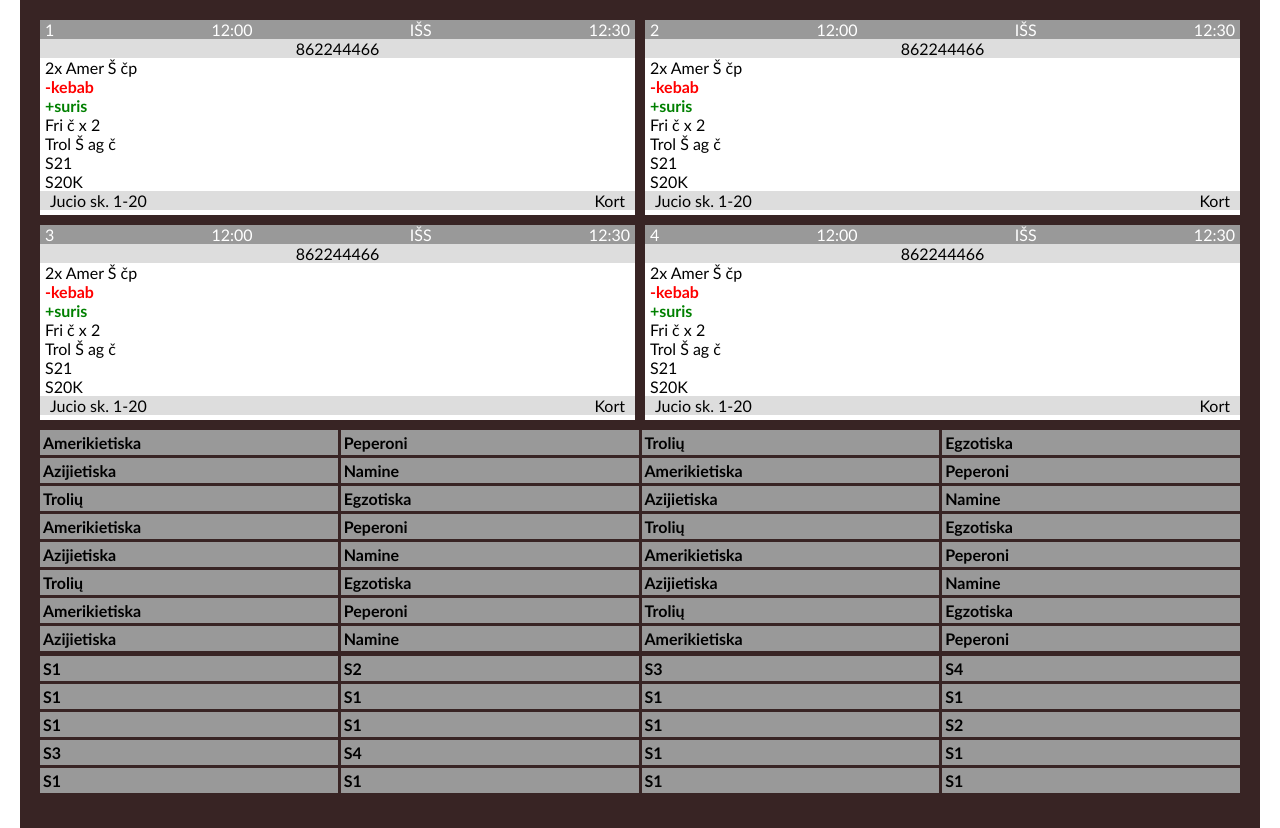
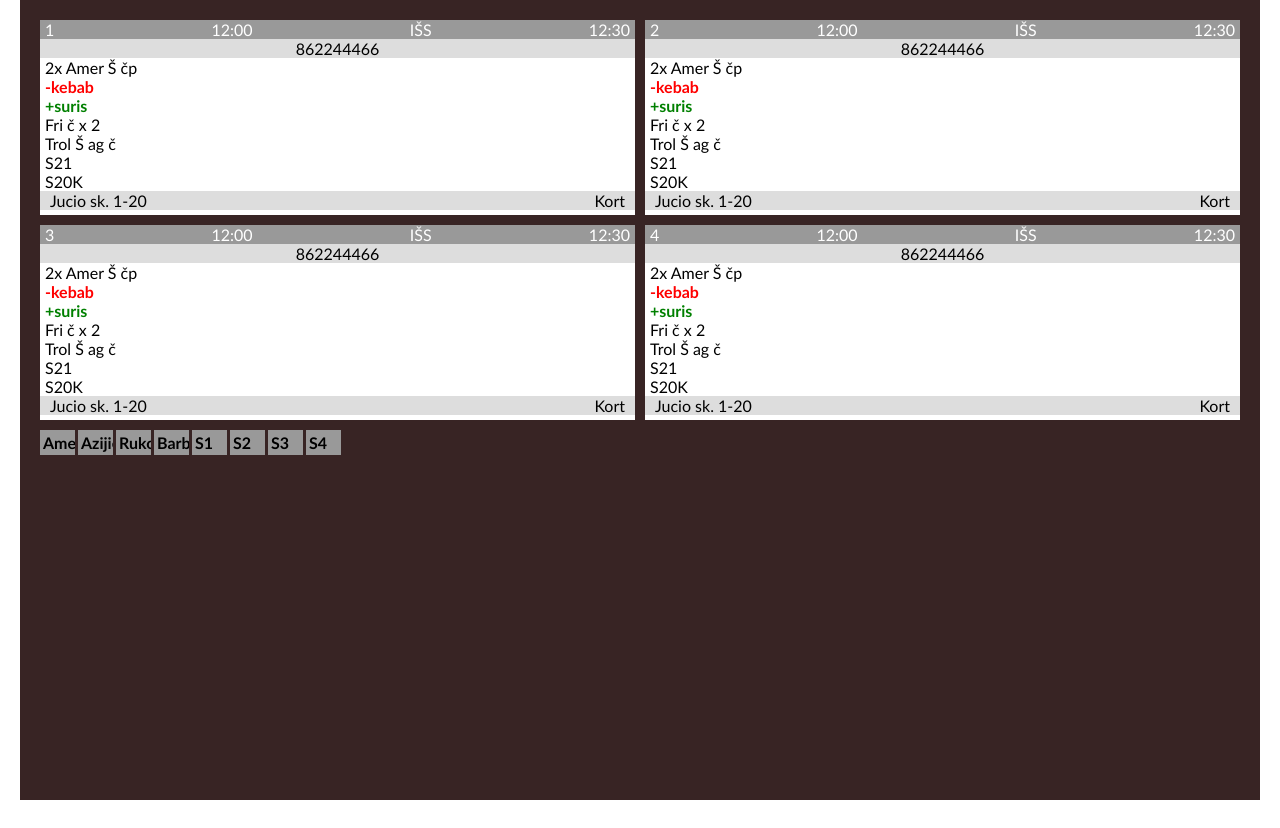
Before and after one commit to brokenfingers/manage-prototype, a website: page index.html in a window 1280 px wide. After the commit the page ends 800 px from the top, so only its background shows below. Drawn offline with Linux system fonts and the light colour scheme.

Commit message:
json array import from file

```diff
--- a/css/pages/main.css
+++ b/css/pages/main.css
@@ -70,11 +70,12 @@ main > * {
 
 .order-options > .pizza-menu,
 .sushi-menu {
-    display: grid;
+    display: flex;
+    width: 100%;
+    flex-wrap: wrap;
     list-style-type: none;
     margin-bottom: 5px;
     gap: 3px;
-    grid-template-columns: 1fr 1fr 1fr 1fr;
 }
 
 .pizza-menu > li,
@@ -86,3 +87,7 @@ main > * {
     cursor: pointer;
     font-weight: bold;
 }
+.pizza-menu > li {
+    width: 35px;
+    overflow: hidden;
+}
--- /dev/null
+++ b/data/menu.json
@@ -0,0 +1,42 @@
+[
+    {
+        "name": "Amerikietiška",
+        "id": 54651321,
+        "type": "pizza"
+    },
+    {
+        "name": "Azijietiska",
+        "id": 54651115,
+        "type": "pizza"
+    },
+    {
+        "name": "Rukola",
+        "id": 54651888,
+        "type": "pizza"
+    },
+    {
+        "name": "Barbekina",
+        "id": 54651777,
+        "type": "pizza"
+    },
+    {
+        "name": "S1",
+        "id": 54651145,
+        "type": "sushi"
+    },
+    {
+        "name": "S2",
+        "id": 54651146,
+        "type": "sushi"
+    },
+    {
+        "name": "S3",
+        "id": 54651427,
+        "type": "sushi"
+    },
+    {
+        "name": "S4",
+        "id": 54651175,
+        "type": "sushi"
+    }
+]
--- a/index.html
+++ b/index.html
@@ -112,60 +112,8 @@
         </section>
         <section class="order-options">
             <ul class="pizza-menu">
-                <li>Amerikietiska</li>
-                <li>Peperoni</li>
-                <li>Trolių</li>
-                <li>Egzotiska</li>
-                <li>Azijietiska</li>
-                <li>Namine</li>
-                <li>Amerikietiska</li>
-                <li>Peperoni</li>
-                <li>Trolių</li>
-                <li>Egzotiska</li>
-                <li>Azijietiska</li>
-                <li>Namine</li>
-                <li>Amerikietiska</li>
-                <li>Peperoni</li>
-                <li>Trolių</li>
-                <li>Egzotiska</li>
-                <li>Azijietiska</li>
-                <li>Namine</li>
-                <li>Amerikietiska</li>
-                <li>Peperoni</li>
-                <li>Trolių</li>
-                <li>Egzotiska</li>
-                <li>Azijietiska</li>
-                <li>Namine</li>
-                <li>Amerikietiska</li>
-                <li>Peperoni</li>
-                <li>Trolių</li>
-                <li>Egzotiska</li>
-                <li>Azijietiska</li>
-                <li>Namine</li>
-                <li>Amerikietiska</li>
-                <li>Peperoni</li>
             </ul>
             <ul class="sushi-menu">
-                <li>S1</li>
-                <li>S2</li>
-                <li>S3</li>
-                <li>S4</li>
-                <li>S1</li>
-                <li>S1</li>
-                <li>S1</li>
-                <li>S1</li>
-                <li>S1</li>
-                <li>S1</li>
-                <li>S1</li>
-                <li>S2</li>
-                <li>S3</li>
-                <li>S4</li>
-                <li>S1</li>
-                <li>S1</li>
-                <li>S1</li>
-                <li>S1</li>
-                <li>S1</li>
-                <li>S1</li>
             </ul>
         </section>
     </main>
--- a/js/js.js
+++ b/js/js.js
@@ -1 +1,26 @@
-console.log('code');
+let menu = [];
+async function loadMenu() {
+    const requestUrl = './data/menu.json';
+    const request = new Request(requestUrl);
+
+    const response = await fetch(request);
+    menu = await response.json();
+    createMenu(menu);
+}
+
+function createMenu(obj) {
+    const pizzaMenu = document.querySelector(".pizza-menu");
+    for (itm of obj) {
+        const li = document.createElement("li");
+        li.textContent = itm.name;
+        li.setAttribute("id", itm.id);
+        li.addEventListener("click", () => console.log(this), true);
+        pizzaMenu.appendChild(li);
+    }
+}
+
+function onMenu() {
+
+}
+
+loadMenu();
```
